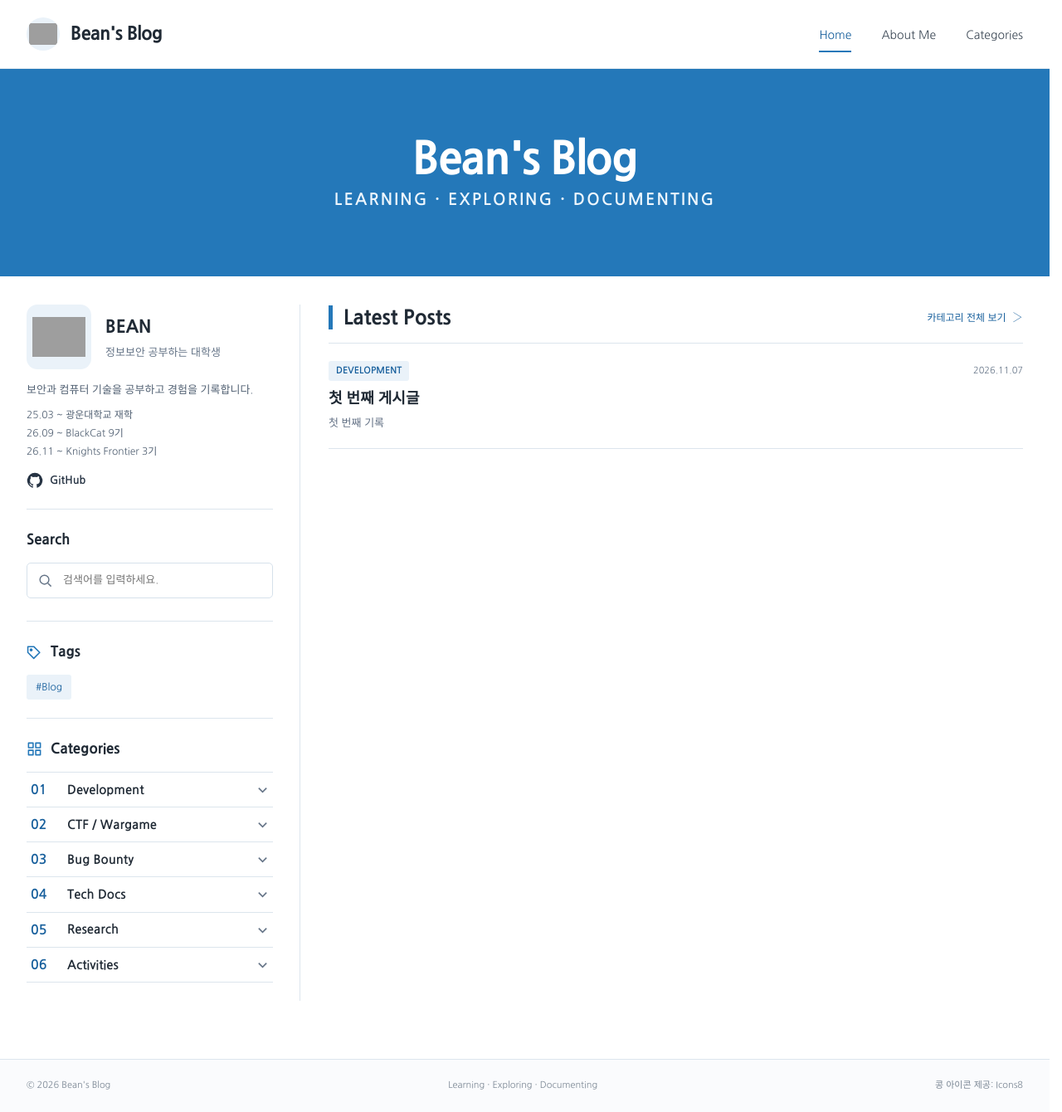
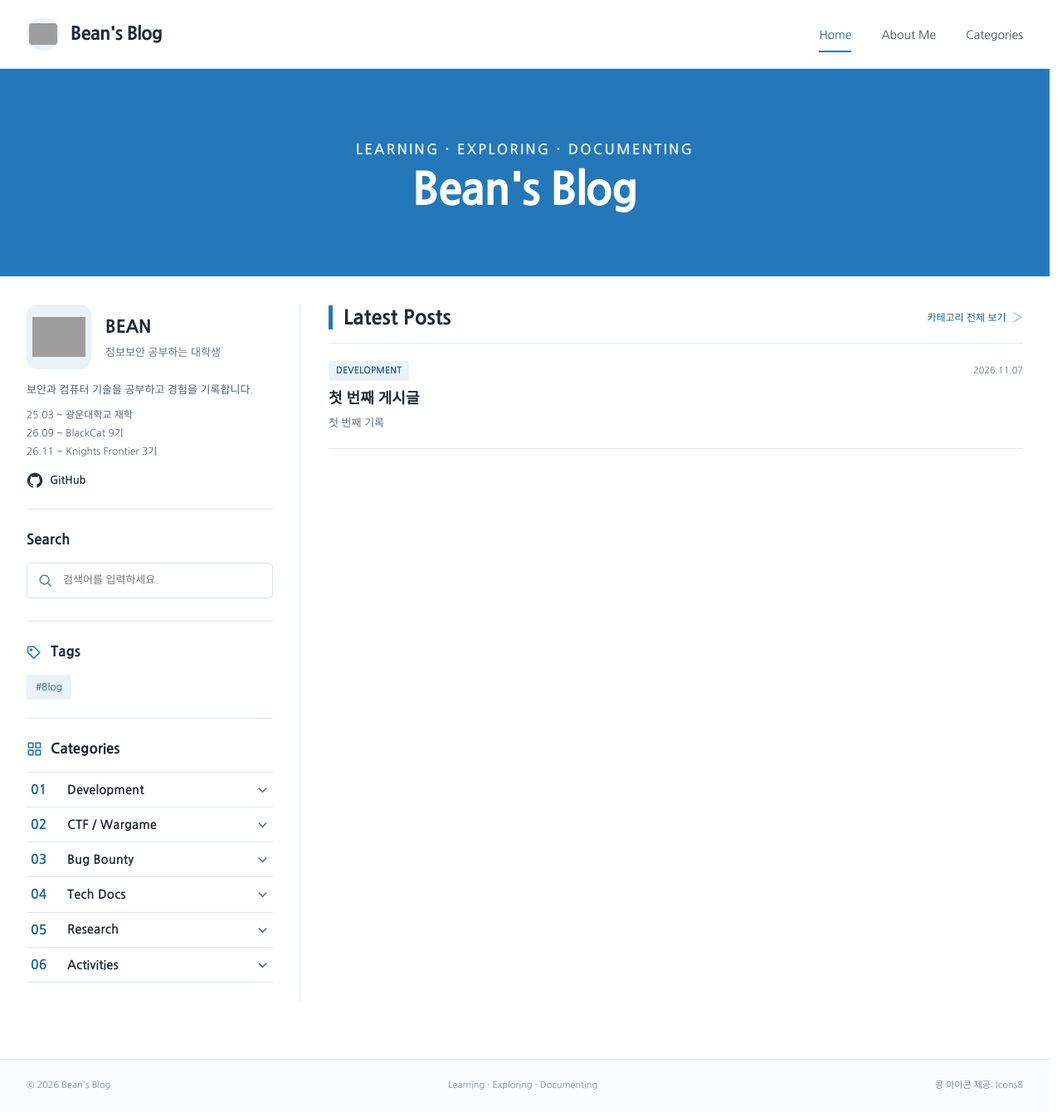
Before and after one commit to BEAN-CMD418/bean-cmd418.github.io, a Jekyll site: the page built from index.md, in a window 1280 px wide and 1340 px high. Shown: the whole window at 83% size. Built offline with Jekyll 4.4.1, drawn with Linux system fonts in a browser that asks for light colours; some web fonts are replaced; grey boxes are pictures that could not be loaded.

Commit message:
Restore left-aligned hero with kicker above title

```diff
--- a/_layouts/default.html
+++ b/_layouts/default.html
@@ -32,8 +32,8 @@
   <section class="hero" aria-label="Blog introduction">
     <div class="hero-inner">
       <div class="hero-copy">
+        <p class="hero-kicker">LEARNING · EXPLORING · DOCUMENTING</p>
         <h1>{{ site.title }}</h1>
-        <p class="hero-kicker">LEARNING · EXPLORING · DOCUMENTING</p>
 
       </div>
       <div class="hero-art" aria-hidden="true">
```
